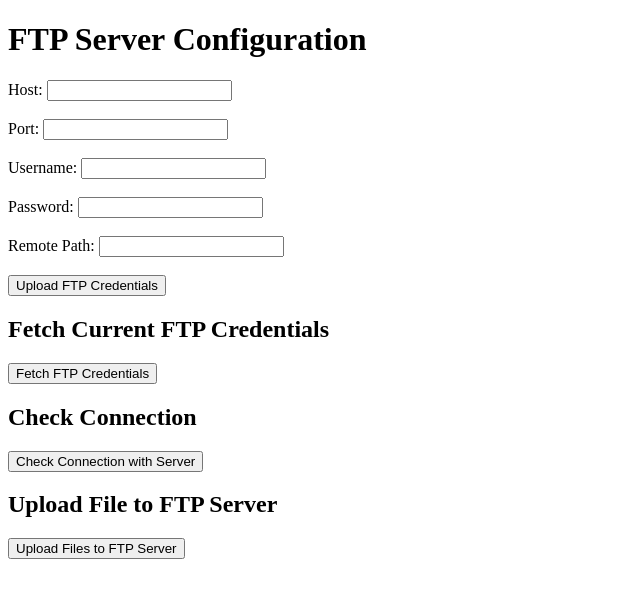
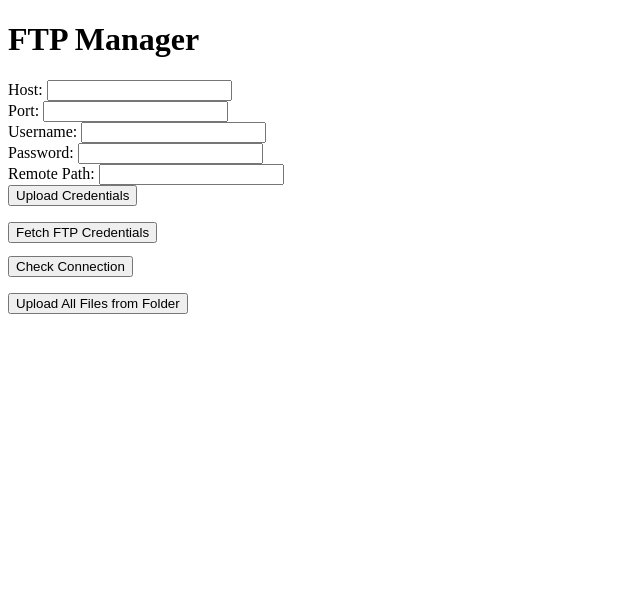
Before and after one commit to shivam03jain/bhasku_project, a FastAPI app: page / in a window 1280 px wide. Shown: the top 598 px of the page, without its empty margins (0-640 px from the left). Run offline with FastAPI, Linux system fonts and the light colour scheme.

Commit message:
Third Iteration

```diff
--- a/main.py
+++ b/main.py
@@ -1,5 +1,6 @@
 from fastapi import FastAPI, UploadFile, File, Form, HTTPException, Request
 from fastapi.responses import HTMLResponse
+from fastapi.staticfiles import StaticFiles
 from fastapi.templating import Jinja2Templates
 from pydantic import BaseModel
 from io import BytesIO
@@ -14,6 +15,9 @@ app = FastAPI()
 # In-memory storage for FTP credentials
 ftp_credentials = {}
 upload_folder = ""
+
+# Serve static files
+app.mount("/static", StaticFiles(directory="static"), name="static")
 
 # Configure logging
 # Set up logging
@@ -86,36 +90,46 @@ async def check_connection():
 
 # Route to upload a file to the FTP server
 @app.post("/ftp/upload_folder")
-async def upload_folder_to_ftp():
+async def upload_folder():
+    local_folder = upload_folder  # Update this to your folder path
     if not ftp_credentials:
-        raise HTTPException(status_code=400, detail="FTP credentials not set")
+        raise HTTPException(status_code=400, detail="FTP credentials not provided")
     if not upload_folder:
-        raise HTTPException(status_code=400, detail="Folder path not set")
+        raise HTTPException(status_code=400,detail="Folder Path not provided")
 
     try:
-        # Connect to the FTP server using aioftp
         async with aioftp.Client.context(
             ftp_credentials['host'],
             port=ftp_credentials['port'],
             user=ftp_credentials['username'],
             password=ftp_credentials['password']
         ) as client:
-            for filename in os.listdir(upload_folder):
-                local_path = os.path.join(upload_folder, filename)
-                if os.path.isfile(local_path):
-                    remote_path = ftp_credentials['remotepath']
-                    with open(local_path, "rb") as file:
-                        file_data = file.read()
-                        logger.info(f"Uploading file: {filename} to {remote_path}")
-                        await client.upload(local_path, remote_path)
+            await upload_directory_recursive(client, upload_folder, ftp_credentials['remotepath'])
+        return {"message": "All files from folder uploaded successfully"}
+    except Exception as e:
+        logger.error(f"Upload error: {e}")
+        return {"message": f"Upload failed: {e}"}
 
-        return {"message": "All files from folder uploaded successfully"}
-
-    except Exception as e:
-        # Log the error
-        logger.error(f"Error uploading files from folder: {str(e)}")
-        raise HTTPException(status_code=500, detail=str(e))
-
+async def upload_directory_recursive(client, local_dir, remote_dir):
+    # Ensure remote directory exists
+    async with client.change_directory(remote_dir):
+        for entry in os.listdir(local_dir):
+            local_path = os.path.join(local_dir, entry)
+            if os.path.isdir(local_path):
+                # Recursively upload subdirectories
+                remote_subdir = os.path.join(remote_dir, entry).replace(os.path.sep, '/')
+                try:
+                    async with client.make_directory(remote_subdir):
+                        await upload_directory_recursive(client, local_path, remote_subdir)
+                except Exception as e:
+                    logger.error(f"Failed to create remote directory {remote_subdir}: {e}")
+            elif os.path.isfile(local_path):
+                # Upload files
+                remote_file_path = os.path.join(remote_dir, entry).replace(os.path.sep, '/')
+                with open(local_path, "rb") as file:
+                    file_data = file.read()
+                    logger.info(f"Uploading file: {entry} to {remote_file_path}")
+                    await client.upload(local_path,remote_file_path)
 
 if __name__ == "__main__":
     uvicorn.run(app, host="0.0.0.0", port=8000)
--- a/templates/form.html
+++ b/templates/form.html
@@ -8,44 +8,34 @@
     <script src="/static/scripts.js" defer></script>
 </head>
 <body>
-    <h1>FTP Server Configuration</h1>
+    <h1>FTP Manager</h1>
 
-    <!-- Form to input FTP credentials and the remote path -->
-    <form action="/ftp/upload_credentials" method="post">
+    <!-- Form to upload FTP credentials -->
+    <form id="ftp-credentials-form" onsubmit="submitForm(event, '/ftp/upload_credentials', new FormData(this), 'form-response')">
         <label for="host">Host:</label>
-        <input type="text" id="host" name="host" required><br><br>
+        <input type="text" id="host" name="host" required><br>
+        <label for="port">Port:</label>
+        <input type="number" id="port" name="port" required><br>
+        <label for="username">Username:</label>
+        <input type="text" id="username" name="username" required><br>
+        <label for="password">Password:</label>
+        <input type="password" id="password" name="password" required><br>
+        <label for="remotepath">Remote Path:</label>
+        <input type="text" id="remotepath" name="remotepath" required><br>
+        <button type="submit">Upload Credentials</button>
+    </form>
+    <p id="form-response"></p>
 
-        <label for="port">Port:</label>
-        <input type="number" id="port" name="port" required><br><br>
+    <!-- Button to fetch FTP credentials -->
+    <button onclick="fetchCredentials()">Fetch FTP Credentials</button>
+    <pre id="credentials"></pre>
 
-        <label for="username">Username:</label>
-        <input type="text" id="username" name="username" required><br><br>
+    <!-- Button to check FTP connection -->
+    <button onclick="checkConnection()">Check Connection</button>
+    <p id="connection-status"></p>
 
-        <label for="password">Password:</label>
-        <input type="password" id="password" name="password" required><br><br>
-
-        <label for="remotepath">Remote Path:</label>
-        <input type="text" id="remotepath" name="remotepath" required><br><br>
-
-        <button type="submit">Upload FTP Credentials</button>
-    </form>
-
-    <!-- Button to fetch current FTP credentials -->
-    <h2>Fetch Current FTP Credentials</h2>
-    <form action="/ftp/get_credentials" method="get">
-        <button type="submit">Fetch FTP Credentials</button>
-    </form>
-
-    <!-- Button to check connection to ftp server-->
-    <h2>Check Connection</h2>
-    <form action="/ftp/check_connection"  method="get" enctype="multipart/form-data">
-        <button type="submit">Check Connection with Server</button>
-    </form>
-
-    <!-- Button to upload a file to the FTP server -->
-    <h2>Upload File to FTP Server</h2>
-    <form action="/ftp/upload_folder"  method="post" enctype="multipart/form-data">
-        <button type="submit">Upload Files to FTP Server</button>
-    </form>
+    <!-- Button to upload files from the folder -->
+    <button onclick="uploadFolder()">Upload All Files from Folder</button>
+    <p id="upload-folder-status"></p>
 </body>
 </html>
```
Also changed, not shown: static/scripts.js (line endings or trailing spaces).
